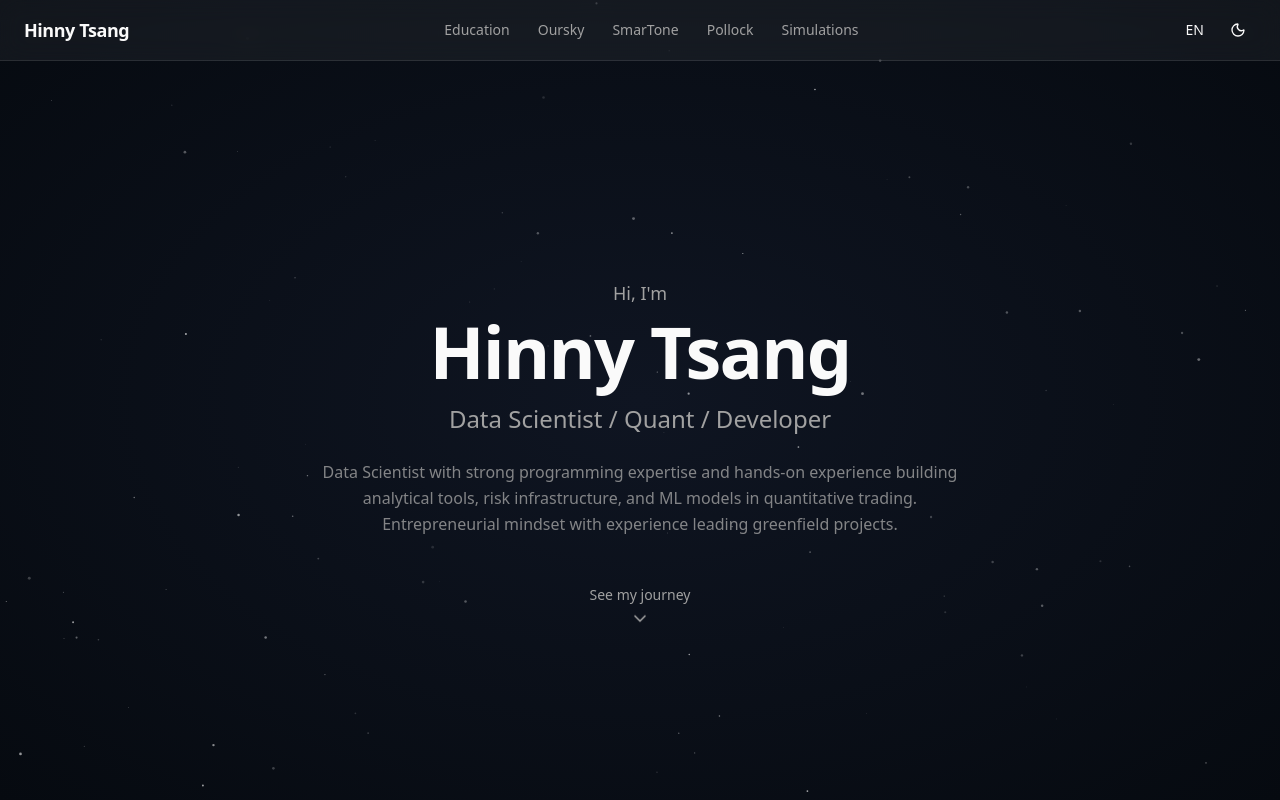
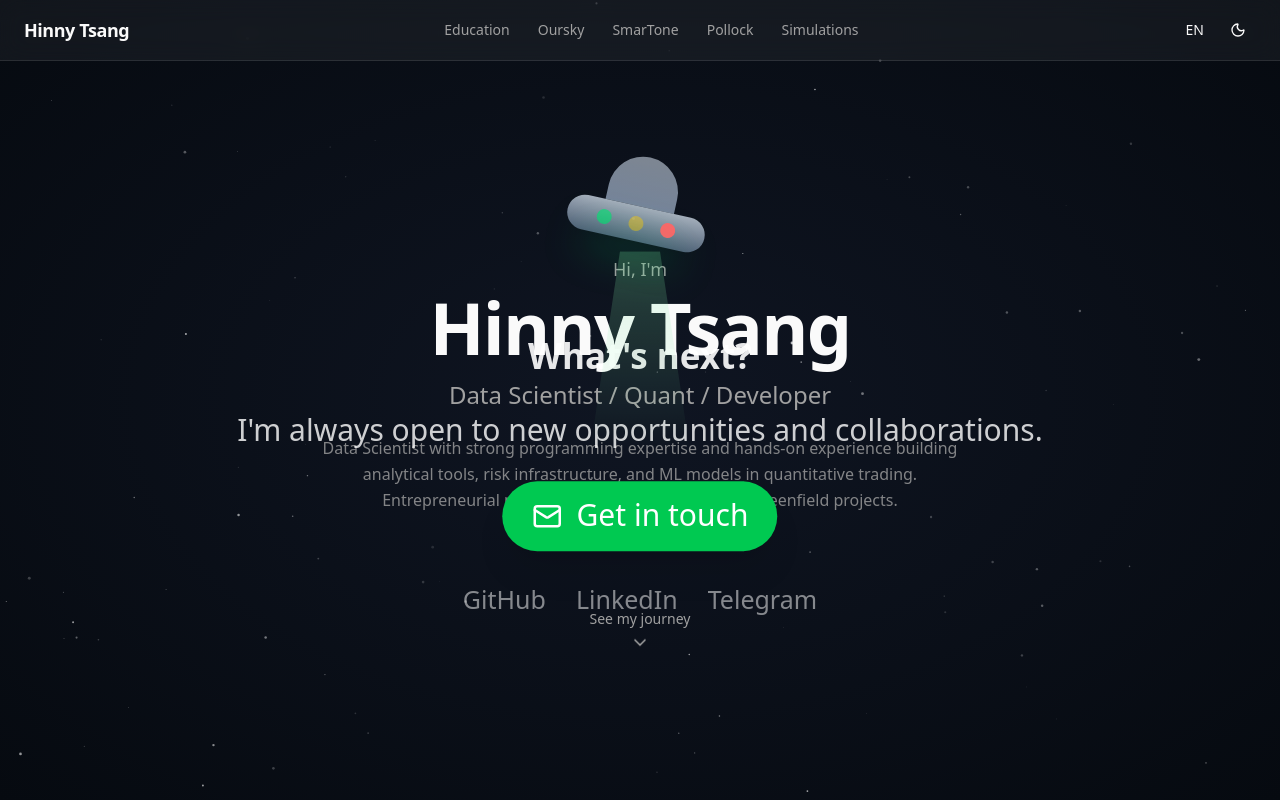
Before and after one commit to HinnyTsang/hinnytsang.github.io, a Next.js app: page /en in a window 1280 px wide. Shown: the top 800 px of the page. Built offline with nearby package versions, Linux system fonts and the light colour scheme.

Commit message:
Add the UFO guide

```diff
--- a/src/app/[locale]/_components/cta-section.tsx
+++ b/src/app/[locale]/_components/cta-section.tsx
@@ -1,42 +1,18 @@
-import { Mail } from "lucide-react";
 import { useTranslations } from "next-intl";
-import { Button } from "@/components/ui/button";
-import { profile, socialLinks } from "@/lib/data";
 
-export function CtaSection() {
+/**
+ * Footer spacer + copyright.
+ * The CTA (Get in touch) is handled by the UFO landing animation.
+ * This section provides scroll space for the UFO to land and shows the copyright.
+ */
+export function FooterSection() {
   // biome-ignore lint/suspicious/noExplicitAny: dynamic i18n keys (ICU params)
   const t: any = useTranslations();
   const year = new Date().getFullYear();
 
   return (
-    <section className="flex min-h-[60vh] flex-col items-center justify-center gap-6 px-6 text-center">
-      <h2 className="text-3xl font-bold sm:text-4xl">{t("section.cta.title")}</h2>
-      <p className="max-w-md text-muted-foreground">{t("section.cta.subtitle")}</p>
-
-      <Button asChild size="lg" className="gap-2">
-        <a href={`mailto:${profile.email}`}>
-          <Mail className="h-4 w-4" />
-          {t("section.cta.email")}
-        </a>
-      </Button>
-
-      <div className="mt-4 flex gap-4">
-        {socialLinks.map(({ platform, url }) => (
-          <a
-            key={platform}
-            href={url}
-            target="_blank"
-            rel="noopener noreferrer"
-            className="text-sm text-muted-foreground underline-offset-4 hover:text-foreground hover:underline"
-          >
-            {platform}
-          </a>
-        ))}
-      </div>
-
-      <p className="mt-8 text-xs text-muted-foreground">
-        {t("component.footer.copyright", { year })}
-      </p>
+    <section className="flex min-h-[60vh] flex-col items-center justify-end px-6 pb-8">
+      <p className="text-xs text-muted-foreground">{t("component.footer.copyright", { year })}</p>
     </section>
   );
 }
--- a/src/app/[locale]/_components/intro-section.tsx
+++ b/src/app/[locale]/_components/intro-section.tsx
@@ -17,7 +17,7 @@ export function IntroSection() {
 
       <a
         href="#education"
-        className="mt-12 flex flex-col items-center gap-2 text-sm text-muted-foreground transition-colors hover:text-foreground"
+        className="mt-24 flex flex-col items-center gap-2 text-sm text-muted-foreground transition-colors hover:text-foreground"
       >
         {t("section.intro.cta")}
         <ChevronDown className="h-5 w-5 animate-bounce" />
--- a/src/app/[locale]/layout.tsx
+++ b/src/app/[locale]/layout.tsx
@@ -5,6 +5,7 @@ import { Navbar } from "@/components/layout/navbar";
 import { ParallaxStars } from "@/components/parallax-stars";
 import { ScrollBackground } from "@/components/scroll-background";
 import { ThemeProvider } from "@/components/theme-provider";
+import { UfoGuide } from "@/components/ufo-guide";
 import { routing } from "@/i18n/routing";
 
 type Props = {
@@ -29,6 +30,7 @@ export default async function LocaleLayout({ children, params }: Props) {
       <ThemeProvider attribute="class" defaultTheme="dark" enableSystem disableTransitionOnChange>
         <ScrollBackground />
         <ParallaxStars />
+        <UfoGuide />
         <Navbar />
         <main className="pt-14">{children}</main>
       </ThemeProvider>
--- a/src/app/[locale]/page.tsx
+++ b/src/app/[locale]/page.tsx
@@ -3,7 +3,7 @@ import { setRequestLocale } from "next-intl/server";
 import { use } from "react";
 import { careerItems } from "@/lib/data";
 import { CareerSection } from "./_components/career-section";
-import { CtaSection } from "./_components/cta-section";
+import { FooterSection } from "./_components/cta-section";
 import { EducationSection } from "./_components/education-section";
 import { IntroSection } from "./_components/intro-section";
 import { CodeEditor } from "./_components/visuals/code-editor";
@@ -32,7 +32,7 @@ export default function Home({ params }: Props) {
       {careerItems.map((item) => (
         <CareerSection key={item.id} item={item} visual={careerVisuals[item.id]} />
       ))}
-      <CtaSection />
+      <FooterSection />
     </>
   );
 }
--- /dev/null
+++ b/src/components/ufo-guide.tsx
@@ -0,0 +1,204 @@
+"use client";
+
+import { AnimatePresence, motion, useMotionValueEvent, useScroll } from "framer-motion";
+import { Mail } from "lucide-react";
+import { useTranslations } from "next-intl";
+import { useRef, useState } from "react";
+import { profile, socialLinks } from "@/lib/data";
+
+// ─── Path waypoints ─────────────────────────────────────────────────────────
+// Each waypoint maps a scroll progress to an (x%, y%) viewport position.
+// The UFO smoothly interpolates between these using cubic easing.
+//
+// x: 50 = center, <50 = left, >50 = right
+// y: viewport percentage (top)
+
+type Waypoint = { at: number; x: number; y: number };
+
+const waypoints: Waypoint[] = [
+  { at: 0.0, x: 50, y: 75 }, // start: center bottom (near "See my journey")
+  { at: 0.12, x: 50, y: 50 }, // rising up center
+  { at: 0.22, x: 78, y: 45 }, // education: drift right (visual is left)
+  { at: 0.38, x: 22, y: 50 }, // oursky: swing left (visual is right)
+  { at: 0.54, x: 78, y: 45 }, // smartone: swing right (visual is left)
+  { at: 0.72, x: 22, y: 50 }, // pollock: swing left (visual is right)
+  { at: 0.99, x: 50, y: 40 }, // approach center for landing
+];
+
+function lerp(a: number, b: number, t: number): number {
+  return a + (b - a) * t;
+}
+
+function smoothstep(t: number): number {
+  return t * t * (3 - 2 * t);
+}
+
+function getPositionAtProgress(v: number): { x: number; y: number } {
+  const p = Math.max(0, Math.min(1, v));
+
+  // Find surrounding waypoints
+  let lowerIdx = 0;
+  for (let i = 0; i < waypoints.length - 1; i++) {
+    if (p >= waypoints[i].at) lowerIdx = i;
+  }
+  const upperIdx = Math.min(lowerIdx + 1, waypoints.length - 1);
+
+  const lower = waypoints[lowerIdx];
+  const upper = waypoints[upperIdx];
+
+  const range = upper.at - lower.at;
+  const t = range === 0 ? 0 : smoothstep((p - lower.at) / range);
+
+  return {
+    x: lerp(lower.x, upper.x, t),
+    y: lerp(lower.y, upper.y, t),
+  };
+}
+
+// ─── Component ──────────────────────────────────────────────────────────────
+
+export function UfoGuide() {
+  const { scrollYProgress } = useScroll();
+  const [pos, setPos] = useState({ x: 50, y: 75 });
+  const [rotate, setRotate] = useState(0);
+  const [isLanding, setIsLanding] = useState(false);
+  const prevX = useRef(50);
+
+  // biome-ignore lint/suspicious/noExplicitAny: dynamic i18n keys
+  const t: any = useTranslations();
+
+  useMotionValueEvent(scrollYProgress, "change", (v) => {
+    const landing = v > 0.95;
+    setIsLanding(landing);
+
+    if (landing) {
+      // Landing: ease to center
+      const landingProgress = Math.min((v - 0.95) / 0.12, 1);
+      const eased = smoothstep(landingProgress);
+      setPos({ x: 50, y: lerp(55, 40, eased) });
+      setRotate(rotate * (1 - eased));
+    } else {
+      const { x, y } = getPositionAtProgress(v);
+      setPos({ x, y });
+
+      // Tilt based on horizontal movement direction
+      const dx = x - prevX.current;
+      setRotate(Math.max(-20, Math.min(20, dx * 3)));
+      prevX.current = x;
+    }
+  });
+
+  return (
+    <div
+      className="pointer-events-none fixed z-40 -translate-x-1/2 -translate-y-1/2"
+      style={{
+        left: `${pos.x}%`,
+        top: `${pos.y}%`,
+      }}
+    >
+      <motion.div
+        initial={{ opacity: 0, scale: 0.5 }}
+        animate={{
+          opacity: 1,
+          scale: isLanding ? 2.5 : 1,
+        }}
+        transition={{
+          opacity: { duration: 0.5 },
+          scale: { duration: 0.6, ease: "easeInOut" },
+        }}
+      >
+        {/* Tractor beam */}
+        <div className="absolute top-8 left-1/2 -translate-x-1/2">
+          <motion.div
+            animate={{
+              height: isLanding ? 80 : 20,
+              width: isLanding ? 40 : 10,
+              opacity: isLanding ? 0.4 : 0.2,
+            }}
+            transition={{ duration: 0.6 }}
+            style={{
+              background: "linear-gradient(180deg, rgba(134, 239, 172, 0.6) 0%, transparent 100%)",
+              clipPath: "polygon(30% 0%, 70% 0%, 100% 100%, 0% 100%)",
+            }}
+          />
+        </div>
+
+        {/* UFO body */}
+        <motion.div
+          animate={{
+            y: [0, -6, 0],
+            rotate,
+          }}
+          transition={{
+            y: { duration: 2.5, repeat: Number.POSITIVE_INFINITY, ease: "easeInOut" },
+            rotate: { duration: 0.3, ease: "easeOut" },
+          }}
+          className="relative flex flex-col items-center"
+        >
+          {/* Dome */}
+          <div className="mx-auto h-5 w-7 rounded-t-full bg-linear-to-t from-slate-400/80 to-slate-300/60" />
+
+          {/* Saucer */}
+          <div className="relative h-3.5 w-14 rounded-full bg-linear-to-b from-slate-300/80 to-slate-500/80 shadow-lg">
+            <div className="absolute inset-x-0 top-1/2 flex -translate-y-1/2 justify-around px-2">
+              <motion.span
+                className="h-1.5 w-1.5 rounded-full bg-green-400"
+                animate={{ opacity: [1, 0.3, 1] }}
+                transition={{ duration: 0.8, repeat: Number.POSITIVE_INFINITY, delay: 0 }}
+              />
+              <motion.span
+                className="h-1.5 w-1.5 rounded-full bg-yellow-400"
+                animate={{ opacity: [1, 0.3, 1] }}
+                transition={{ duration: 0.8, repeat: Number.POSITIVE_INFINITY, delay: 0.3 }}
+              />
+              <motion.span
+                className="h-1.5 w-1.5 rounded-full bg-red-400"
+                animate={{ opacity: [1, 0.3, 1] }}
+                transition={{ duration: 0.8, repeat: Number.POSITIVE_INFINITY, delay: 0.6 }}
+              />
+            </div>
+          </div>
+
+          {/* Glow */}
+          <div className="mx-auto h-1.5 w-10 rounded-full bg-green-400/30 blur-sm" />
+        </motion.div>
+
+        {/* CTA from tractor beam */}
+        <AnimatePresence>
+          {isLanding && (
+            <motion.div
+              initial={{ opacity: 0, y: -8 }}
+              animate={{ opacity: 1, y: 0 }}
+              exit={{ opacity: 0, y: -8 }}
+              transition={{ duration: 0.4, delay: 0.3 }}
+              className="pointer-events-auto mt-6 flex flex-col items-center gap-3"
+            >
+              <p className="text-sm font-bold text-white/90">{t("section.cta.title")}</p>
+              <p className="text-xs font-medium text-white/80">{t("section.cta.subtitle")}</p>
+              <a
+                href={`mailto:${profile.email}`}
+                className="flex items-center gap-1.5 rounded-full bg-green-500 px-3 py-1.5 text-xs font-medium text-white shadow-lg transition-colors hover:bg-green-400"
+              >
+                <Mail className="h-3 w-3" />
+                {t("section.cta.email")}
+              </a>
+              <div className="flex gap-3">
+                {socialLinks.map(({ platform, url }) => (
+                  <a
+                    key={platform}
+                    href={url}
+                    target="_blank"
+                    rel="noopener noreferrer"
+                    className="text-[10px] text-white/50 underline-offset-2 hover:text-white/80 hover:underline"
+                  >
+                    {platform}
+                  </a>
+                ))}
+              </div>
+            </motion.div>
+          )}
+        </AnimatePresence>
+      </motion.div>
+    </div>
+  );
+}
```
